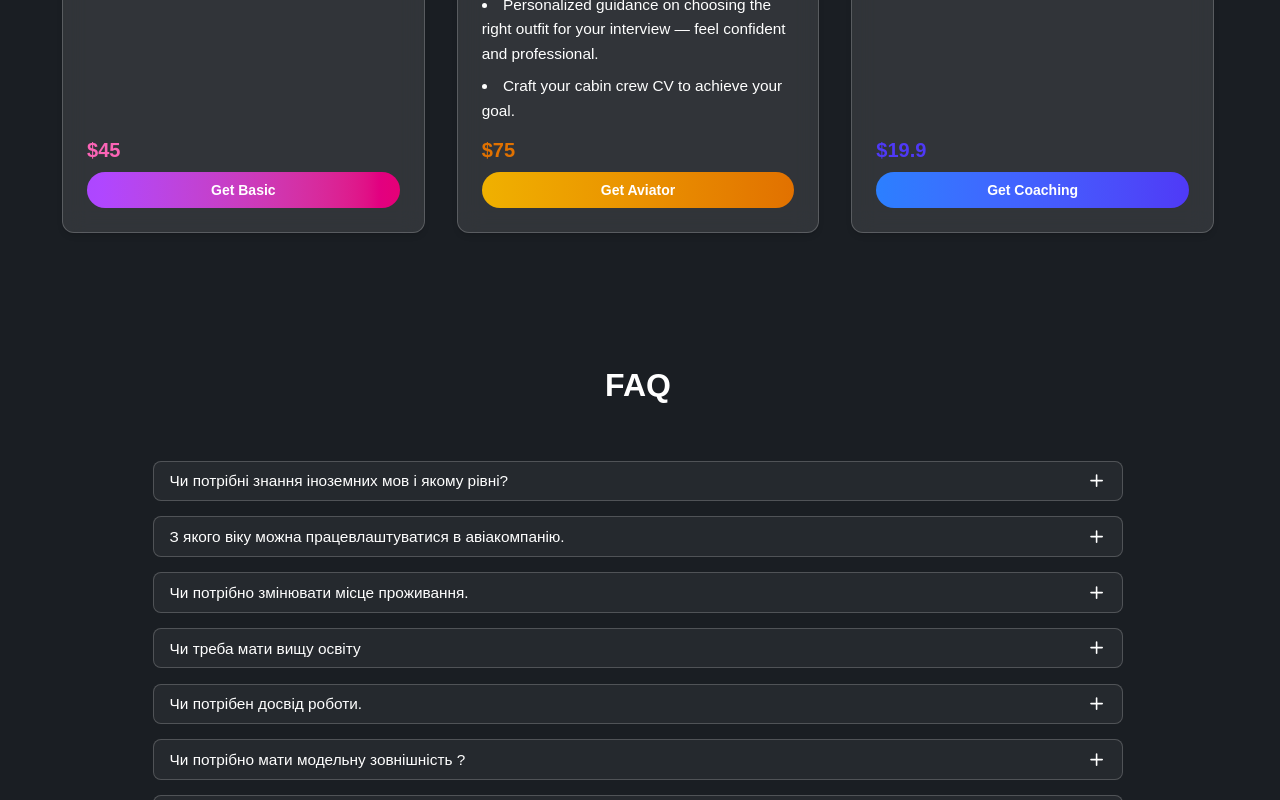
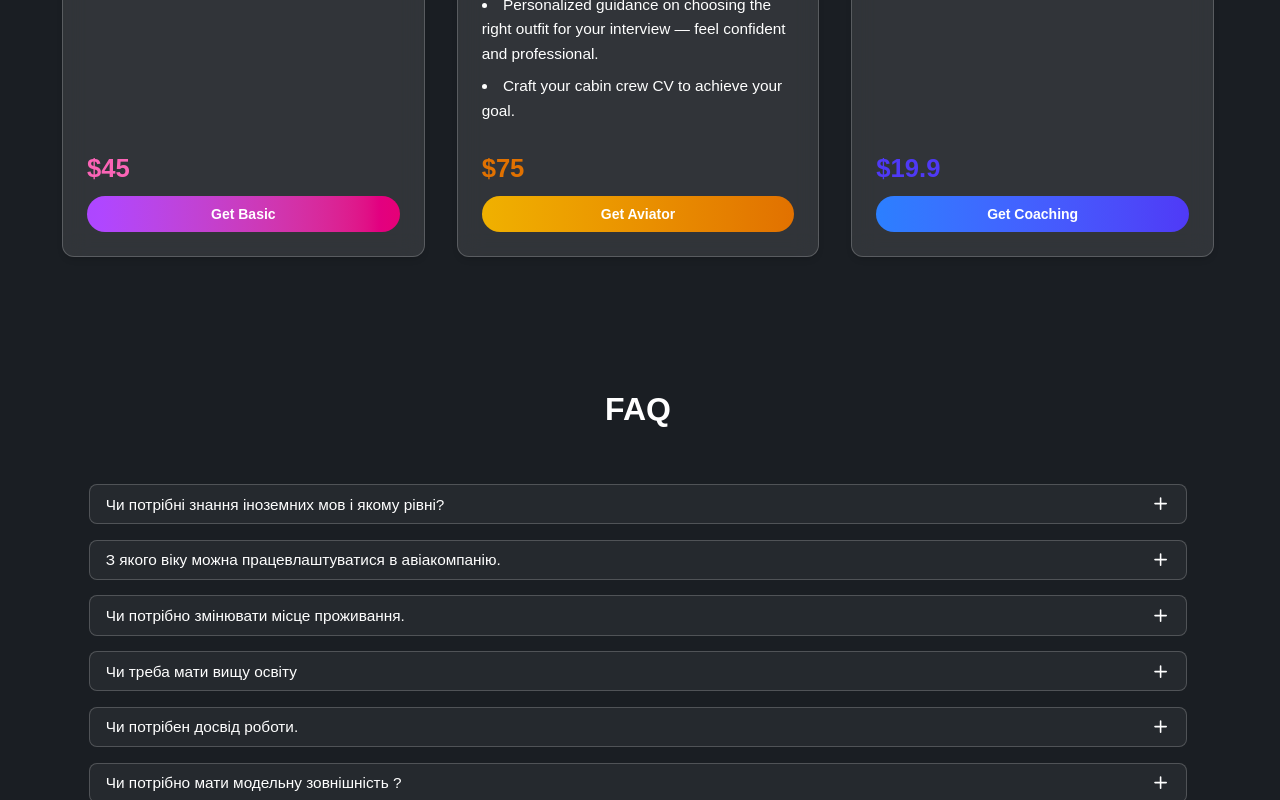
Before and after one commit to cloudmenson/cloudmenson.github.io, a Next.js app: page / in a window 1280 px wide. Shown: the part 3820-4620 px from the top of the page. Built offline with nearby package versions, Linux system fonts and the light colour scheme; no server answers; sample sign-in values are in the browser's storage.

Commit message:
faq adabt

```diff
--- a/src/app/components/Public/Cards/CourseCard/index.tsx
+++ b/src/app/components/Public/Cards/CourseCard/index.tsx
@@ -4,6 +4,7 @@ import Link from "next/link";
 import { motion } from "framer-motion";
 import { cn } from "@/app/utils/tailwind-merge";
 import { LucideIcon } from "lucide-react";
+import { useIsMobile } from "@/app/hooks";
 
 export interface ICourse {
   link: string;
@@ -22,6 +23,8 @@ interface ICourseCard {
 }
 
 export const CourseCard = ({ data, duration }: ICourseCard) => {
+  const isMobile = useIsMobile("(max-width: 768px)");
+
   return (
     <motion.div
       viewport={{ once: true }}
@@ -30,7 +33,7 @@ export const CourseCard = ({ data, duration }: ICourseCard) => {
       transition={{ duration, ease: "easeOut" }}
       className={cn(
         "relative flex flex-col p-6 border border-white/20 rounded-xl bg-white/10 backdrop-blur-md shadow-md hover:shadow-xl transition-all text-white overflow-hidden",
-        data.title !== "Aviator" && "mt-6"
+        data.title !== "Aviator" && !isMobile && "mt-6"
       )}
     >
       <div
@@ -63,10 +66,10 @@ export const CourseCard = ({ data, duration }: ICourseCard) => {
         <h3
           className={cn(
             `
-            text-[3.2vw]
-            sm:text-[2vw]
-            md:text-[2vw]
-            lg:text-[2vw]
+            text-[5vw]
+            sm:text-[3vw]
+            md:text-[2.5vw]
+            lg:text-[2.2vw]
             xl:text-[1.8vw]
             2xl:text-[1.6vw]
             font-semibold
@@ -81,8 +84,8 @@ export const CourseCard = ({ data, duration }: ICourseCard) => {
         <ul
           className={cn(
             `
-            text-[3.2vw]
-            sm:text-[1.2vw]
+            text-[3vw]
+            sm:text-[2vw]
             md:text-[1.5vw]
             lg:text-[1.2vw]
             xl:text-[1.2vw]
@@ -91,7 +94,7 @@ export const CourseCard = ({ data, duration }: ICourseCard) => {
             list-disc
             list-inside
             space-y-[0.5vw]
-            mb-[1vw]`
+            mb-[2vw]`
           )}
         >
           {data.benefits.map((benefit: string, idx: number) => (
@@ -99,7 +102,22 @@ export const CourseCard = ({ data, duration }: ICourseCard) => {
           ))}
         </ul>
 
-        <p className={cn("text-xl font-bold mb-2 mt-auto", data.color)}>
+        <p
+          className={cn(
+            `
+            font-bold
+            mb-2
+            mt-auto
+            text-[6vw]
+            sm:text-[3.2vw]
+            md:text-[2.5vw]
+            lg:text-[2vw]
+            xl:text-[2vw]
+            2xl:text-[2vw]
+           `,
+            data.color
+          )}
+        >
           ${data.price}
         </p>
 
--- a/src/app/components/Public/FAQ/index.tsx
+++ b/src/app/components/Public/FAQ/index.tsx
@@ -26,11 +26,11 @@ export const FAQ = () => {
         mx-auto
         text-section-text
         max-w-[90%]
-        sm:max-w-[80%]
-        md:max-w-[80%]
-        lg:max-w-[80%]
-        xl:max-w-[80%]
-        2xl:max-w-[70%]"
+        sm:max-w-[90%]
+        md:max-w-[90%]
+        lg:max-w-[90%]
+        xl:max-w-[90%]
+        2xl:max-w-[80%]"
     >
       <h2
         className="
@@ -73,9 +73,9 @@ export const FAQ = () => {
                 <span
                   className="
                     font-medium
-                    text-[2.5vw]
-                    sm:text-[1.8vw]
-                    md:text-[1.5vw]
+                    text-[2.8vw]
+                    sm:text-[2.4vw]
+                    md:text-[1.8vw]
                     lg:text-[1.5vw]
                     xl:text-[1.2vw]
                     2xl:text-[1.2vw]"
@@ -105,11 +105,11 @@ export const FAQ = () => {
                         pt-[0.5vw]
                         pb-[1vw]
                         leading-relaxed
-                        text-[2.3vw]
-                        sm:text-[1.8vw]
-                        md:text-[1.5vw]
-                        lg:text-[1.5vw]
-                        xl:text-[1.2vw]
+                        text-[2.4vw]
+                        sm:text-[2vw]
+                        md:text-[1.6vw]
+                        lg:text-[1.6vw]
+                        xl:text-[1.3vw]
                         2xl:text-[1vw]"
                     >
                       {item.answer}
```
